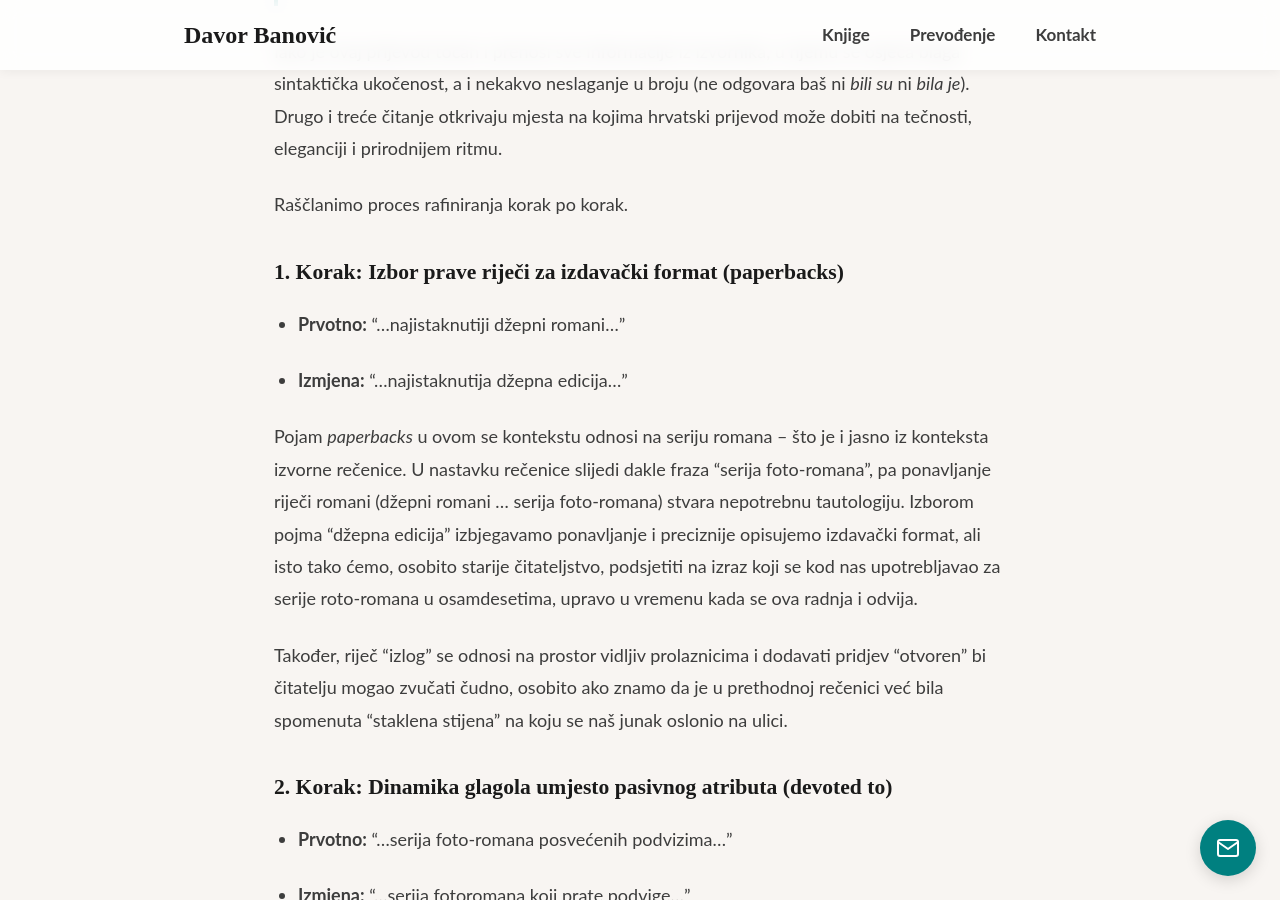
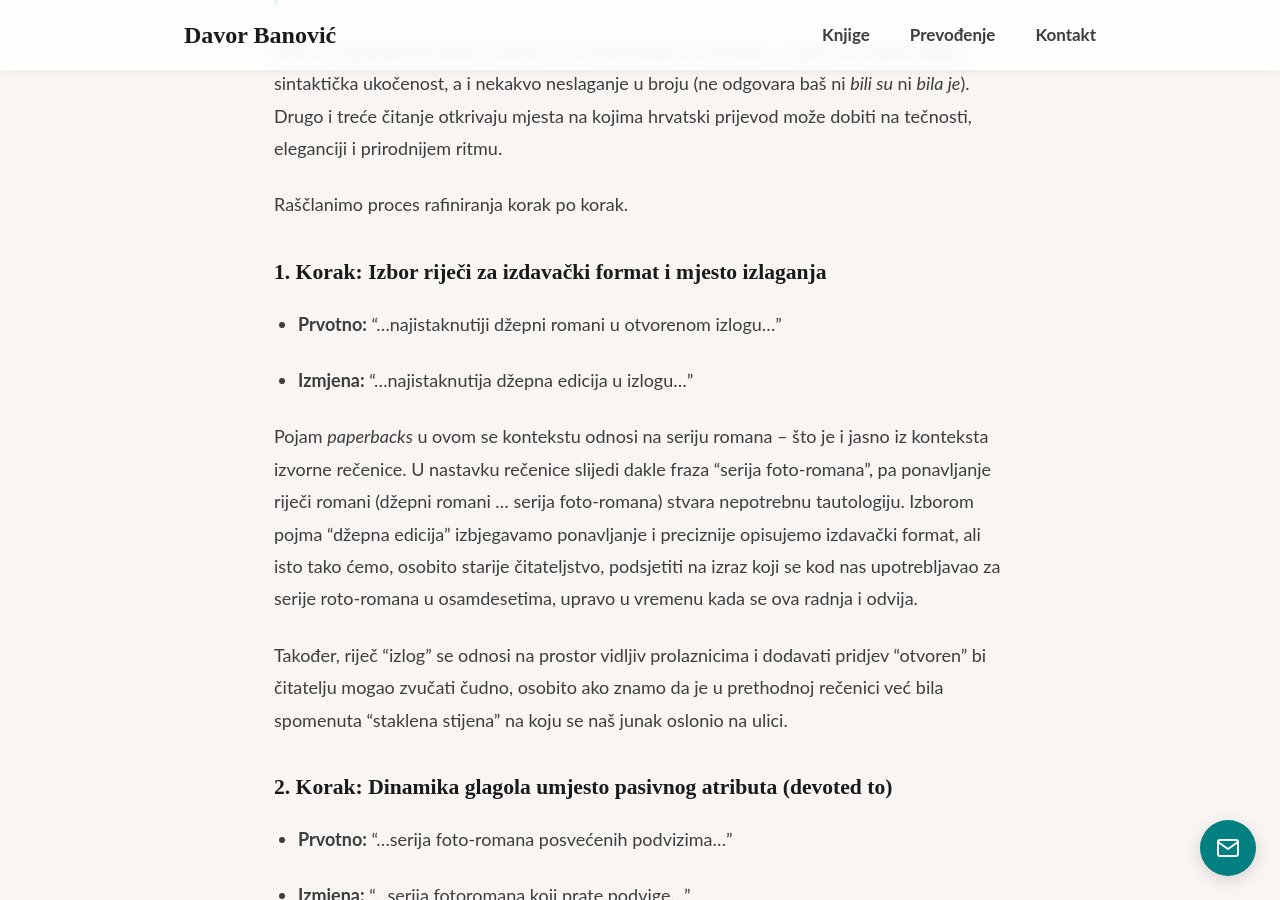
Before and after one commit to banovotz/banovotz.github.io, a Jekyll site: the page built from _posts/2026-11-26-kriju-li-jednostavne-reenice-zamku-za-prevoditelja-kako-se-othrvati-robovanju-izvorniku.md, in a window 1280 px wide and 900 px high, scrolled down 959 px. Built offline with Jekyll 4.4.1, drawn with Linux system fonts in a browser that asks for light colours.

Commit message:
Fixed blog post

```diff
--- a/_posts/2026-11-26-kriju-li-jednostavne-reenice-zamku-za-prevoditelja-kako-se-othrvati-robovanju-izvorniku.md
+++ b/_posts/2026-11-26-kriju-li-jednostavne-reenice-zamku-za-prevoditelja-kako-se-othrvati-robovanju-izvorniku.md
@@ -21,10 +21,10 @@ Iako je ovaj prijevod točan i prenosi sve informacije iz izvornika, u njemu se
 
 Raščlanimo proces rafiniranja korak po korak.
 
-### 1. Korak: Izbor prave riječi za izdavački format (paperbacks)
-* **Prvotno:**  "...najistaknutiji džepni romani...”
+### 1. Korak: Izbor riječi za izdavački format i mjesto izlaganja
+* **Prvotno:**  "...najistaknutiji džepni romani u otvorenom izlogu...”
 
- * **Izmjena:**  "...najistaknutija džepna edicija...”
+ * **Izmjena:**  "...najistaknutija džepna edicija u izlogu...”
 
 Pojam *paperbacks* u ovom se kontekstu odnosi na seriju romana -- što je i jasno iz konteksta izvorne rečenice. U nastavku rečenice slijedi dakle fraza "serija foto-romana”,  pa ponavljanje riječi romani (džepni romani ... serija foto-romana) stvara nepotrebnu tautologiju. Izborom pojma "džepna edicija” izbjegavamo ponavljanje i preciznije opisujemo izdavački format, ali isto tako ćemo, osobito starije čitateljstvo, podsjetiti na izraz koji se kod nas upotrebljavao za serije roto-romana u osamdesetima, upravo u vremenu kada se ova radnja i odvija.
 
```
